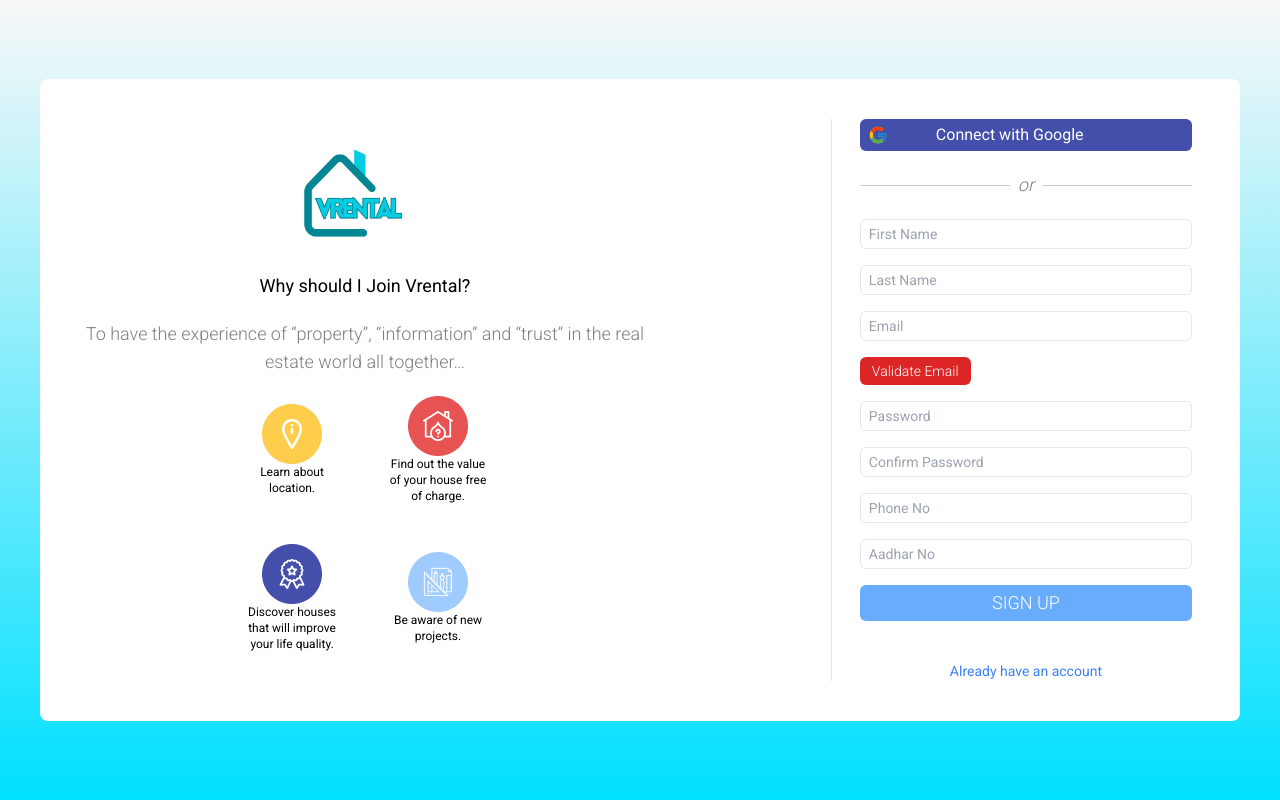
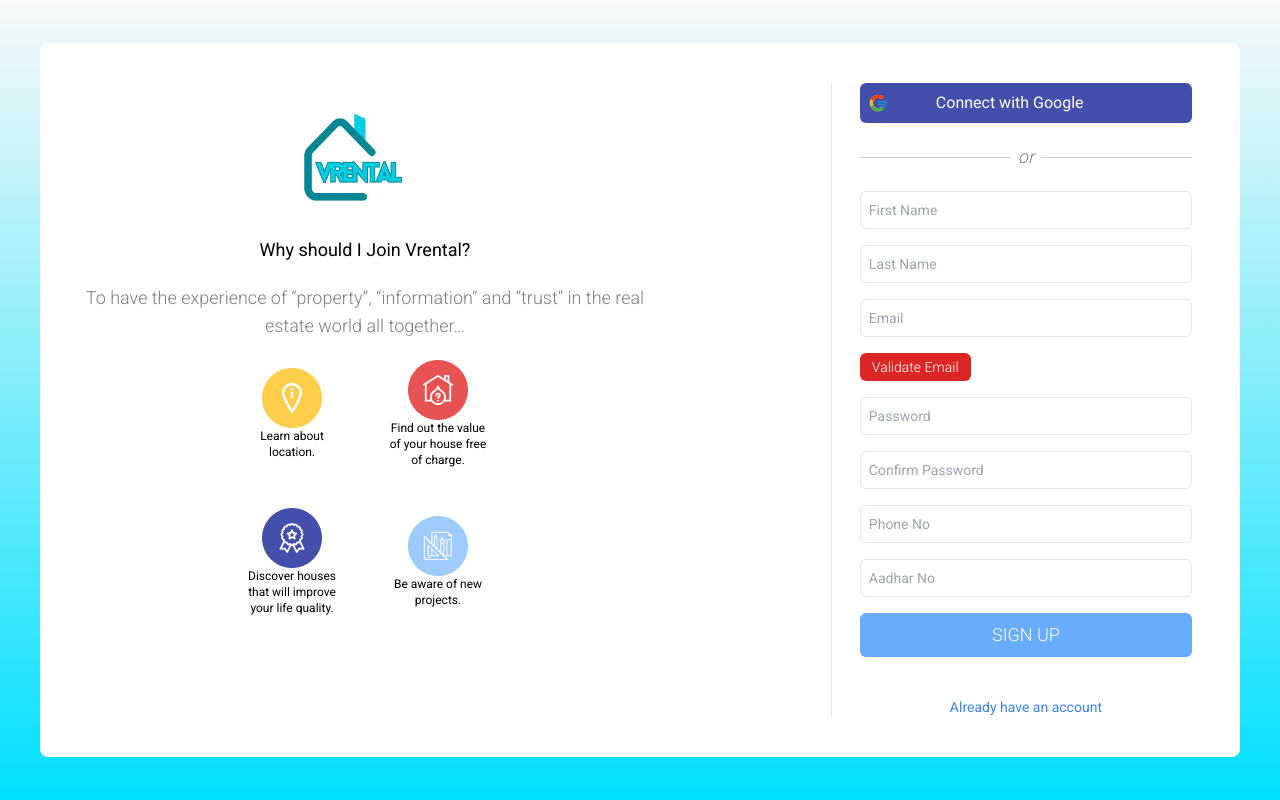
Before and after one commit to Divyanshu7611/vrental, a Next.js app: page /auth in a window 1280 px wide. Both pictures are taken after a click on the link "Create New Account". Built offline with nearby package versions, Linux system fonts and the light colour scheme.

Commit message:
Delete Card option added

```diff
--- a/src/app/profile/page.tsx
+++ b/src/app/profile/page.tsx
@@ -11,6 +11,7 @@
 import axios from "axios";
 import { toast, ToastContainer } from "react-toastify";
 import "react-toastify/dist/ReactToastify.css";
+import ProfileCard from "@/components/mini/profileCard";
 
 export default function Page() {
   const [aparmentData, handleApartmentData] = useState<any>([]);
@@ -62,7 +63,7 @@
             <div className="max-w-[1080px] mx-auto flex flex-wrap justify-start items-item-start py-5 gap-5">
               {aparmentData.map(
                 (data: any, index: React.Key | null | undefined) => (
-                  <SmallCard
+                  <ProfileCard
                     key={index}
                     price={data.price}
                     timePeriod="Month"
--- a/src/components/HomePage/Hero.tsx
+++ b/src/components/HomePage/Hero.tsx
@@ -2,7 +2,7 @@
 
 function Hero() {
   return (
-    <div className="lg:mt-16 mt-12">
+    <div className="mt-12">
       {/* <div className="Hero lg:min-h-screen h-[254px] flex justify-center items-center"></div> */}
       <div>
         <video autoPlay muted loop src="/assets/video.mp4" />
--- a/src/components/auth/AuthMain.tsx
+++ b/src/components/auth/AuthMain.tsx
@@ -56,8 +56,13 @@
 
   return (
     <div className="flex flex-col gap-5 h-full px-2">
-      <button className="w-full bg-[#434FAA] py-1 px-2 text-start text-white text-md flex justify-start items-center gap-12 hover:scale-105 transition-all duration-200 rounded-md">
-        <FcGoogle className="text-xl" />
+      <button
+        className="w-full bg-[#434FAA] py-2 px-2 text-start text-white lg:text-md text-md flex justify-start items-center lg:gap-12 gap-6 hover:scale-105 transition-all duration-200 rounded-md"
+        onClick={() => {
+          alert("This Feature is Not Available Yet.");
+        }}
+      >
+        <FcGoogle className="lg:text-xl text-lg" />
         Connect with Google
       </button>
       <div className="flex w-full justify-between gap-2 items-center">
--- a/src/components/auth/Login.tsx
+++ b/src/components/auth/Login.tsx
@@ -71,14 +71,14 @@
           <input
             type="email"
             placeholder="Email"
-            className="border w-full px-2 text-sm rounded-md py-1"
+            className="border w-full px-2 text-sm rounded-md py-2"
             {...register("email", { required: "Email is required" })}
           />
 
           <input
             type="password"
             placeholder="Password"
-            className="border w-full px-2 text-sm rounded-md py-1"
+            className="border w-full px-2 text-sm rounded-md py-2"
             {...register("password", {
               required: "Password is required",
               minLength: {
@@ -90,7 +90,7 @@
 
           <button
             type="submit"
-            className="bg-[#68ACFD] w-full font-light text-lg text-white rounded-md py-1 hover:scale-105 transition-all duration-200"
+            className="bg-[#68ACFD] w-full font-light text-lg text-white rounded-md py-2 hover:scale-105 transition-all duration-200"
           >
             LOGIN
           </button>
--- a/src/components/auth/Signup.tsx
+++ b/src/components/auth/Signup.tsx
@@ -1,5 +1,6 @@
 "use client";
 import React, { useState, useEffect } from "react";
+import { useRouter } from "next/navigation";
 import { useForm, SubmitHandler, FieldErrors } from "react-hook-form";
 import { toast, ToastContainer } from "react-toastify";
 import Spinner from "../global/Spinner";
@@ -24,7 +25,7 @@
     formState: { errors },
     getValues,
   } = useForm<FormValues>();
-
+  const router = useRouter();
   const [isEmailSent, setIsEmailSent] = useState(false);
   const [isLoading, setLoading] = useState(false);
   const [countdown, setCountdown] = useState(0);
@@ -44,6 +45,7 @@
       if (response.data.success) {
         setLoading(false);
         toast.success(response.data.message);
+        router.push("/auth");
       } else {
         setLoading(false);
         toast.error("User Already Exist");
@@ -127,20 +129,20 @@
         <form onSubmit={handleSubmit(onSubmit)} className="flex flex-col gap-4">
           <input
             {...register("firstName", { required: "First name is required" })}
-            className="border w-full px-2 text-sm rounded-md py-1"
+            className="border w-full px-2 text-sm rounded-md py-2"
             placeholder="First Name"
           />
 
           <input
             {...register("lastName", { required: "Last name is required" })}
             placeholder="Last Name"
-            className="border w-full px-2 text-sm rounded-md py-1"
+            className="border w-full px-2 text-sm rounded-md py-2"
           />
 
           <input
             type="email"
             placeholder="Email"
-            className="border w-full px-2 text-sm rounded-md py-1"
+            className="border w-full px-2 text-sm rounded-md py-2"
             {...register("email", { required: "Email is required" })}
             disabled={isOtpVerified} // Disable email input if OTP is verified
           />
@@ -164,7 +166,7 @@
               <input
                 type="text"
                 placeholder="OTP"
-                className="border w-full px-2 text-sm rounded-md py-1"
+                className="border w-full px-2 text-sm rounded-md py-2"
                 {...register("otp", {
                   required: "OTP is required",
                   minLength: {
@@ -178,7 +180,7 @@
                 <button
                   type="button"
                   onClick={verifyOtp}
-                  className="bg-green-600 text-white px-4 py-1 rounded-md hover:scale-105 transition-all duration-200 font-light text-sm"
+                  className="bg-green-600 text-white px-4 py-2 rounded-md hover:scale-105 transition-all duration-200 font-light text-sm"
                 >
                   Verify OTP
                 </button>
@@ -189,7 +191,7 @@
           <input
             type="password"
             placeholder="Password"
-            className="border w-full px-2 text-sm rounded-md py-1"
+            className="border w-full px-2 text-sm rounded-md py-2"
             {...register("password", {
               required: "Password is required",
               minLength: {
@@ -202,7 +204,7 @@
           <input
             type="password"
             placeholder="Confirm Password"
-            className="border w-full px-2 text-sm rounded-md py-1"
+            className="border w-full px-2 text-sm rounded-md py-2"
             {...register("confirmPassword", {
               required: "Please confirm your password",
               minLength: {
@@ -214,7 +216,7 @@
 
           <input
             type="tel"
-            className="border w-full px-2 text-sm rounded-md py-1"
+            className="border w-full px-2 text-sm rounded-md py-2"
             placeholder="Phone No"
             {...register("phone", {
               required: "Phone number is required",
@@ -232,7 +234,7 @@
           <input
             type="text"
             placeholder="Aadhar No"
-            className="border w-full px-2 text-sm rounded-md py-1"
+            className="border w-full px-2 text-sm rounded-md py-2"
             {...register("adharNo", {
               required: "Aadhar number is required",
               minLength: {
@@ -248,7 +250,7 @@
 
           <button
             type="submit"
-            className="bg-[#68ACFD] w-full font-light text-lg text-white rounded-md py-1 hover:scale-105 transition-all duration-200"
+            className="bg-[#68ACFD] w-full font-light text-lg text-white rounded-md py-2 hover:scale-105 transition-all duration-200"
           >
             SIGN UP
           </button>
--- a/src/components/mini/FlatCard.tsx
+++ b/src/components/mini/FlatCard.tsx
@@ -245,10 +245,12 @@
         flexProp === "row" ? "lg:flex-row" : "lg:flex-row-reverse"
       } flex-col-reverse mb-10`}
     >
-      <div className="flex flex-col justify-between lg:max-h-[315px] p-5">
+      <div className="flex flex-col justify-between lg:max-h-[315px] p-5 overflow-hidden">
         <div className="flex flex-col gap-3">
           <h1 className="text-2xl font-normal">{title}</h1>
-          <p className="text-sm text-black opacity-50">{description}</p>
+          <p className="text-sm text-black opacity-50 text-wrap">
+            {description}
+          </p>
           <p className="text-sm text-black opacity-50">{location}</p>
           <div className="flex items-center gap-1">
             <p className="text-base text-black opacity-100">Rating: </p>
--- a/src/mail/templates/apartmentOwnerReg.ts
+++ b/src/mail/templates/apartmentOwnerReg.ts
@@ -5,7 +5,7 @@
   userPhone: string
 ): string => {
   const imageUrl =
-    "https://res.cloudinary.com/dtp9j0ypi/image/upload/v1721746505/VRENTAL/bbb1qeehsxkhyur7imh6.jpg"; // Ensure this path is publicly accessible
+    "https://res.cloudinary.com/dtp9j0ypi/image/upload/v1723781193/VRENTAL/lvv5fk4wng5cugrx8odk.png"; // Ensure this path is publicly accessible
 
   return `<!DOCTYPE html>
   <html>
--- a/src/mail/templates/apartmentReg.ts
+++ b/src/mail/templates/apartmentReg.ts
@@ -4,7 +4,7 @@
   name: string
 ): string => {
   const imageUrl =
-    "https://res.cloudinary.com/dtp9j0ypi/image/upload/v1721746505/VRENTAL/bbb1qeehsxkhyur7imh6.jpg"; // Ensure this path is publicly accessible
+    "https://res.cloudinary.com/dtp9j0ypi/image/upload/v1723781193/VRENTAL/lvv5fk4wng5cugrx8odk.png"; // Ensure this path is publicly accessible
 
   return `<!DOCTYPE html>
   <html>
--- a/src/mail/templates/mailVerication.ts
+++ b/src/mail/templates/mailVerication.ts
@@ -1,6 +1,6 @@
 const otpTemplate = (otp: string): string => {
   const imageUrl =
-    "https://res.cloudinary.com/dtp9j0ypi/image/upload/v1721746505/VRENTAL/bbb1qeehsxkhyur7imh6.jpg"; // Ensure this path is publicly accessible
+    "https://res.cloudinary.com/dtp9j0ypi/image/upload/v1723781193/VRENTAL/lvv5fk4wng5cugrx8odk.png"; // Ensure this path is publicly accessible
 
   return `<!DOCTYPE html>
   <html>
--- a/src/mail/templates/registrationSuccess.ts
+++ b/src/mail/templates/registrationSuccess.ts
@@ -1,6 +1,6 @@
 const otpTemplate = (tharID: string, name: string): string => {
   const imageUrl =
-    "https://res.cloudinary.com/dtp9j0ypi/image/upload/v1721746505/VRENTAL/bbb1qeehsxkhyur7imh6.jpg"; // Ensure this path is publicly accessible
+    "https://res.cloudinary.com/dtp9j0ypi/image/upload/v1723781193/VRENTAL/lvv5fk4wng5cugrx8odk.png"; // Ensure this path is publicly accessible
 
   return `<!DOCTYPE html>
   <html>
```
Also changed, not shown: src/components/mini/profileCard.tsx (added, +58 -0 lines).
